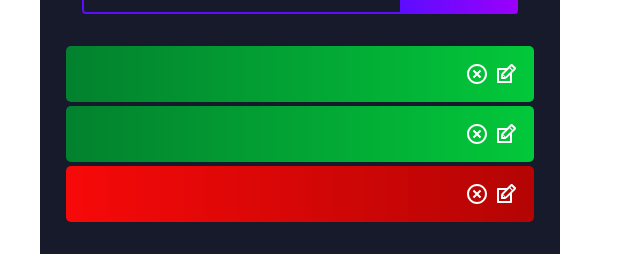
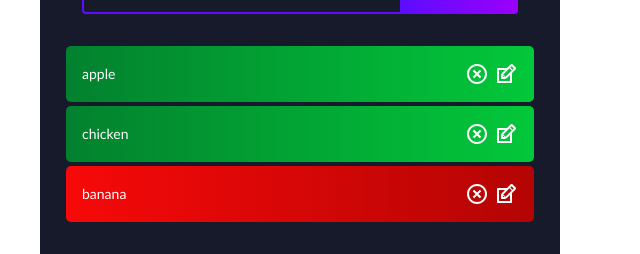
Before and after one commit to Caposto/reverse-ats, a React (Create React App) app in the folder frontend/: page /keywords in a window 1280 px wide. Shown: the part 212-466 px from the top of the page, without its empty margins (0-640 px from the left). Built offline with nearby package versions, Linux system fonts and the light colour scheme.

Commit message:
finished branch

```diff
--- a/frontend/src/components/JobForm.jsx
+++ b/frontend/src/components/JobForm.jsx
@@ -1,5 +1,4 @@
 import { useState } from "react";
-import KeywordList from "./KeywordList";
 import KeywordList2 from "./KeywordList2";
 import getKeywordsFromFlask from "../Services/User";
 
@@ -35,12 +34,7 @@ function JobForm() {
       {visible && <h2 className="text-lg"> Enter the job description above </h2>}
       {!visible && (
         <div>
-          <div>
-            <KeywordList keywordArray={keywords} />
-          </div>
-          <div>
-            <KeywordList2 initial={keywords} />
-          </div>
+          <KeywordList2 initial={keywords} />
         </div>
       )}
     </div>
--- a/frontend/src/components/KeywordList2.jsx
+++ b/frontend/src/components/KeywordList2.jsx
@@ -4,26 +4,24 @@ import KeywordForm from "./KeywordForm";
 import Keyword from "./Keyword";
 
 function KeywordList2({ initial }) {
-  const [keywords, setKeywords] = useState(
-    initial.map((keyword, index) => ({
-      id: index + 1,
-      text: keyword,
-      isComplete: false,
-    }))
-  );
+  const [keywords, setKeywords] = useState([]);
 
+  // Update KeywordList2 with the result of the API call
   useEffect(() => {
-    setKeywords(initial);
-    console.log("initial", initial);
-  }, [keywords]);
+    setKeywords(
+      initial.map((keyword, index) => ({
+        id: index + 1,
+        text: keyword,
+        isComplete: false,
+      }))
+    );
+  }, []); // Fixed issue where useEffect prevented editing by chaning [keywords] to [] for 2nd arg
 
   const addKeyword = (keyword) => {
     if (!keyword.text || /^\s*$/.test(keyword.text)) {
       return;
     }
-
     const newKeywords = [keyword, ...keywords];
-
     setKeywords(newKeywords);
   };
 
@@ -31,7 +29,6 @@ function KeywordList2({ initial }) {
     if (!newValue.text || /^\s*$/.test(newValue.text)) {
       return;
     }
-
     setKeywords((prevKeywords) =>
       prevKeywords.map((keyword) =>
         keyword.id === keywordId ? { ...keyword, ...newValue } : keyword
@@ -41,7 +38,6 @@ function KeywordList2({ initial }) {
 
   const removeKeyword = (keywordId) => {
     const removedArr = keywords.filter((keyword) => keyword.id !== keywordId);
-
     setKeywords(removedArr);
   };
 
@@ -49,7 +45,6 @@ function KeywordList2({ initial }) {
     const updatedKeywords = keywords.map((keyword) =>
       keyword.id === keywordId ? { ...keyword, isComplete: !keyword.isComplete } : keyword
     );
-
     setKeywords(updatedKeywords);
   };
 
```
